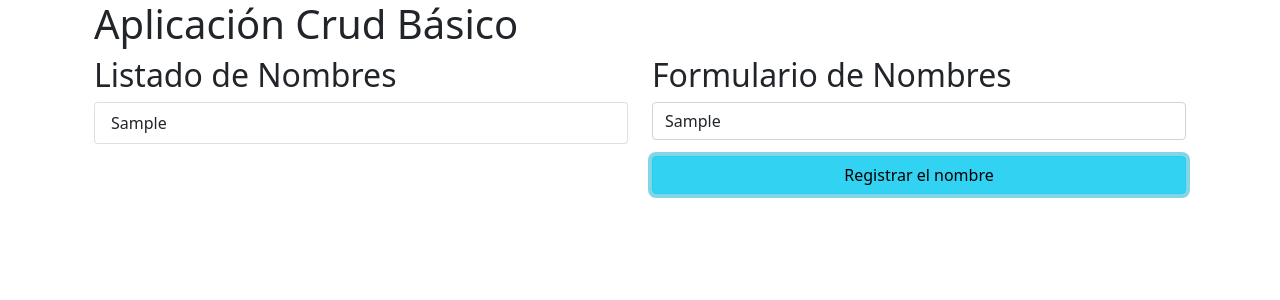
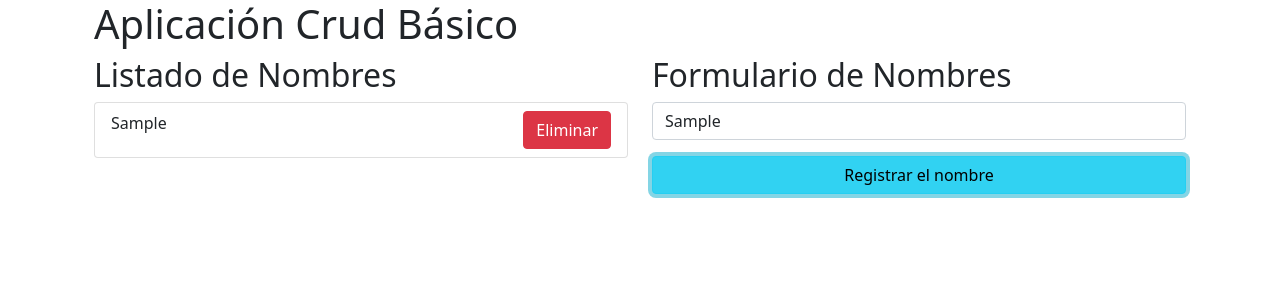
Before and after one commit to soniacastromartel/CrudBasicoReact, a React (Create React App) app in the folder crud-basico/: page / in a window 1280 px wide. Both pictures are taken after typing "Sample" into the empty fields and a click on the input "Registrar el nombre". Shown: the top 300 px of the page. Built offline with nearby package versions, Linux system fonts and the light colour scheme.

Commit message:
1.5 Fake deleting names with filter()

```diff
--- a/crud-basico/src/components/Listadonombres.jsx
+++ b/crud-basico/src/components/Listadonombres.jsx
@@ -14,6 +14,11 @@
     setListaNombres([...listaNombres, nuevoNombre]);
   };
 
+  const deleteNombe = (id) => {
+    const nuevoArray = listaNombres.filter((item) => item.id !== id);
+    setListaNombres(nuevoArray);
+  };
+
   return (
     <div className="container">
       <h1>Aplicación Crud Básico</h1>
@@ -24,6 +29,14 @@
             {listaNombres.map((item) => (
               <li key="{item.id}" className="list-group-item">
                 {item.tituloNombre}
+                <button
+                  className="btn btn-danger float-end"
+                  onClick={() => {
+                    deleteNombe(item.id);
+                  }}
+                >
+                  Eliminar
+                </button>
               </li>
             ))}
           </ul>
@@ -38,7 +51,7 @@
               className="form-control mb-3"
               type="text"
               placeholder="Introduzca el nombre"
-              value= {nombre}
+              value={nombre}
             />
             <input
               className="btn btn-info w-100"
```
